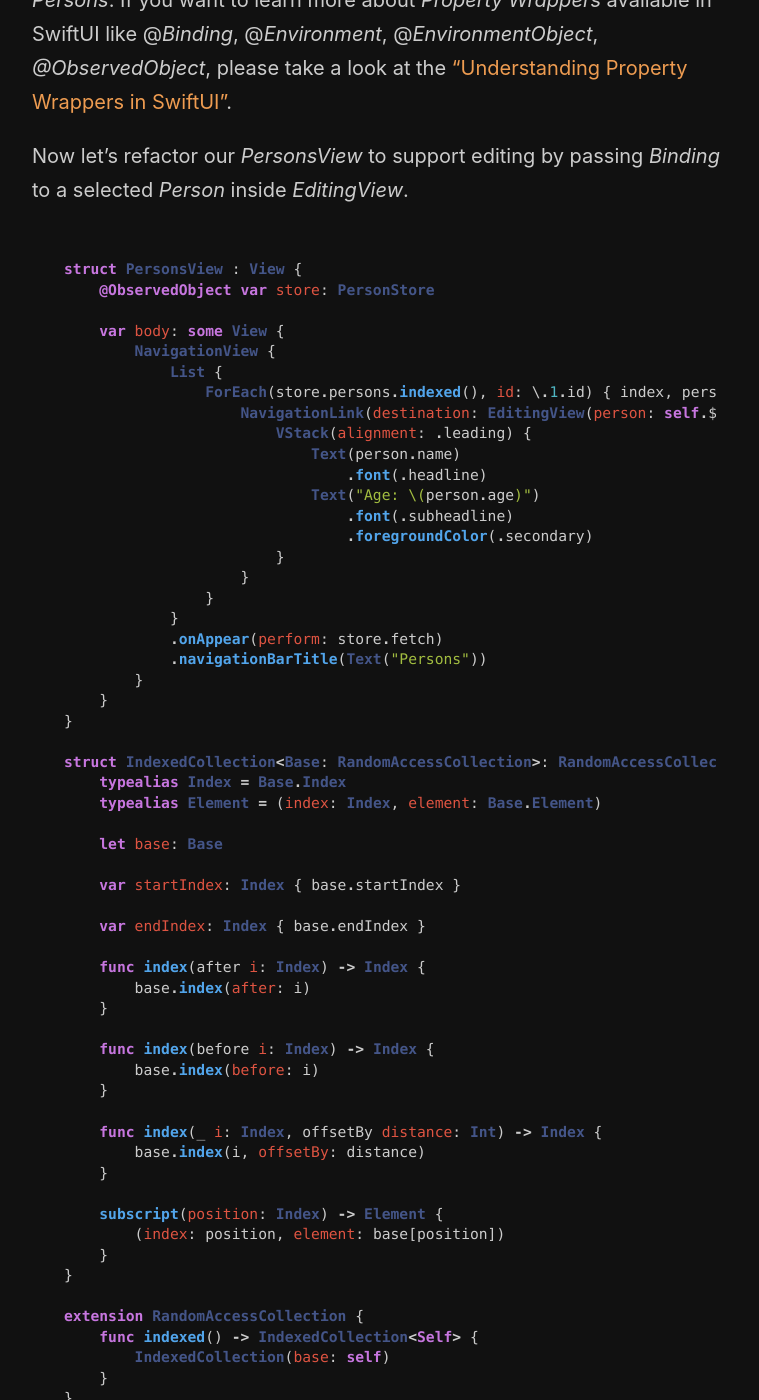
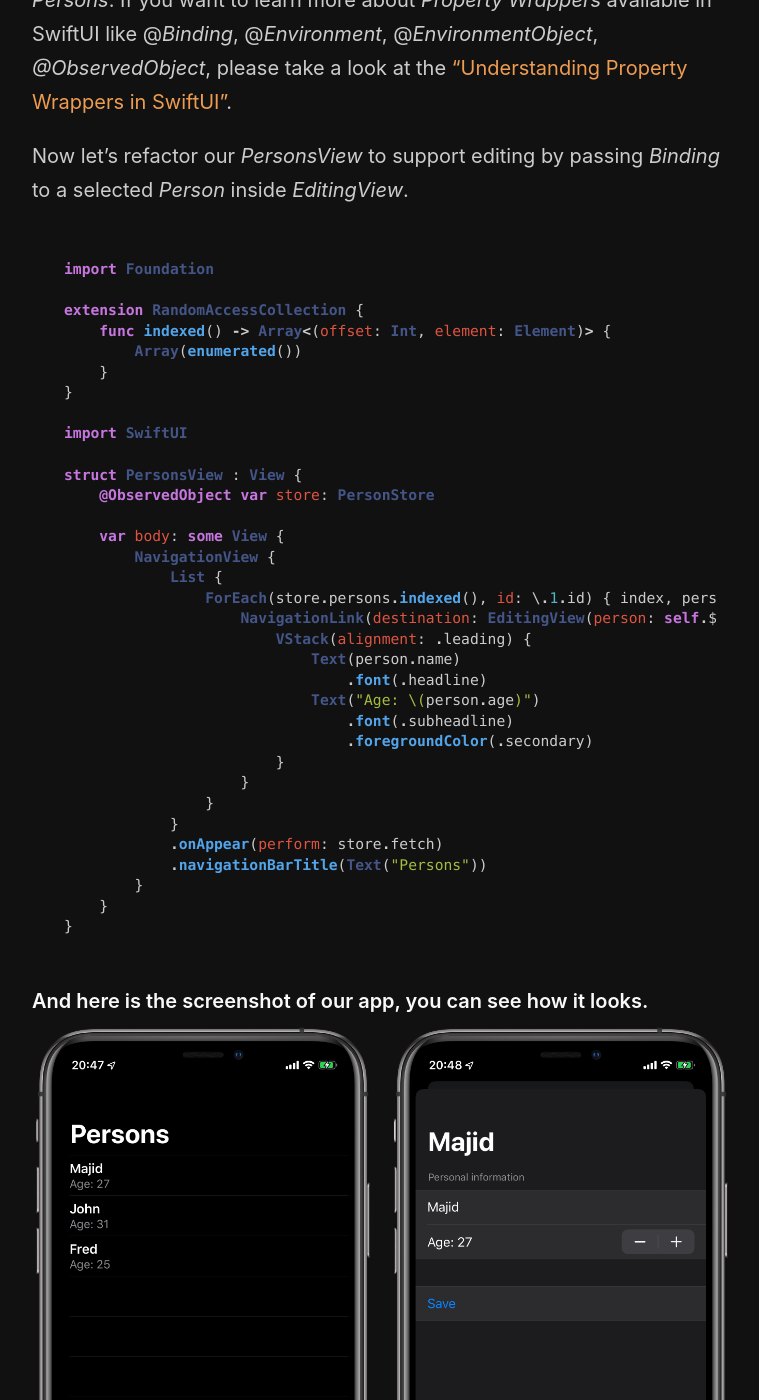
Before and after one commit to mecid/mecid.github.io, a Jekyll site: the page built from _posts/2019-07-03-managing-data-flow-in-swiftui.md, in a window 1280 px wide and 1400 px high, scrolled down 3030 px. Shown: the whole window, without its empty margins (258-1017 px from the left). Built offline with Jekyll 4.4.1, drawn with Linux system fonts in a browser that asks for light colours; some of the changed text lies outside the part shown.

Commit message:
Update 2019-07-03-managing-data-flow-in-swiftui.md

````diff
--- a/_posts/2019-07-03-managing-data-flow-in-swiftui.md
+++ b/_posts/2019-07-03-managing-data-flow-in-swiftui.md
@@ -93,6 +93,16 @@ Here we use *Binding* for selected person item. *Binding Property Wrapper* allow
 Now let's refactor our *PersonsView* to support editing by passing *Binding* to a selected *Person* inside *EditingView*.
 
 ```swift
+import Foundation
+
+extension RandomAccessCollection {
+    func indexed() -> Array<(offset: Int, element: Element)> {
+        Array(enumerated())
+    }
+}
+
+import SwiftUI
+
 struct PersonsView : View {
     @ObservedObject var store: PersonStore
 
@@ -116,43 +126,10 @@ struct PersonsView : View {
         }
     }
 }
-
-struct IndexedCollection<Base: RandomAccessCollection>: RandomAccessCollection {
-    typealias Index = Base.Index
-    typealias Element = (index: Index, element: Base.Element)
-
-    let base: Base
-
-    var startIndex: Index { base.startIndex }
-
-    var endIndex: Index { base.endIndex }
-
-    func index(after i: Index) -> Index {
-        base.index(after: i)
-    }
-
-    func index(before i: Index) -> Index {
-        base.index(before: i)
-    }
-
-    func index(_ i: Index, offsetBy distance: Int) -> Index {
-        base.index(i, offsetBy: distance)
-    }
-
-    subscript(position: Index) -> Element {
-        (index: position, element: base[position])
-    }
-}
-
-extension RandomAccessCollection {
-    func indexed() -> IndexedCollection<Self> {
-        IndexedCollection(base: self)
-    }
-}
 ```
 
 #### And here is the screenshot of our app, you can see how it looks.
 ![managing-data-flow-in-swiftui](/public/managing-data-flow-in-swiftui.png)
 
 #### Conclusion
-Today we built simple Master-Detail flow in SwiftUI. I've tried to show the power of *Bindings* in SwiftUI. You don't need to post notifications or observe key-value to indicate changes in your User Interface, all you need is using correct *Property Wrapper provided by SwiftUI*. Again, if you want to learn when and which one should be used, check out my [post about Property Wrappers in SwiftUI](/2019/06/12/understanding-property-wrappers-in-swiftui/). Feel free to follow me on [Twitter](https://twitter.com/mecid) and ask your questions related to this post. Thanks for reading and see you next week!
+Today we built simple Master-Detail flow in SwiftUI. I've tried to show the power of *Bindings* in SwiftUI. You don't need to post notifications or observe key-values to indicate changes in your User Interface, all you need is using correct *Property Wrapper provided by SwiftUI*. Again, if you want to learn when and which one should be used, check out my [post about Property Wrappers in SwiftUI](/2019/06/12/understanding-property-wrappers-in-swiftui/). Feel free to follow me on [Twitter](https://twitter.com/mecid) and ask your questions related to this post. Thanks for reading and see you next week!
````
